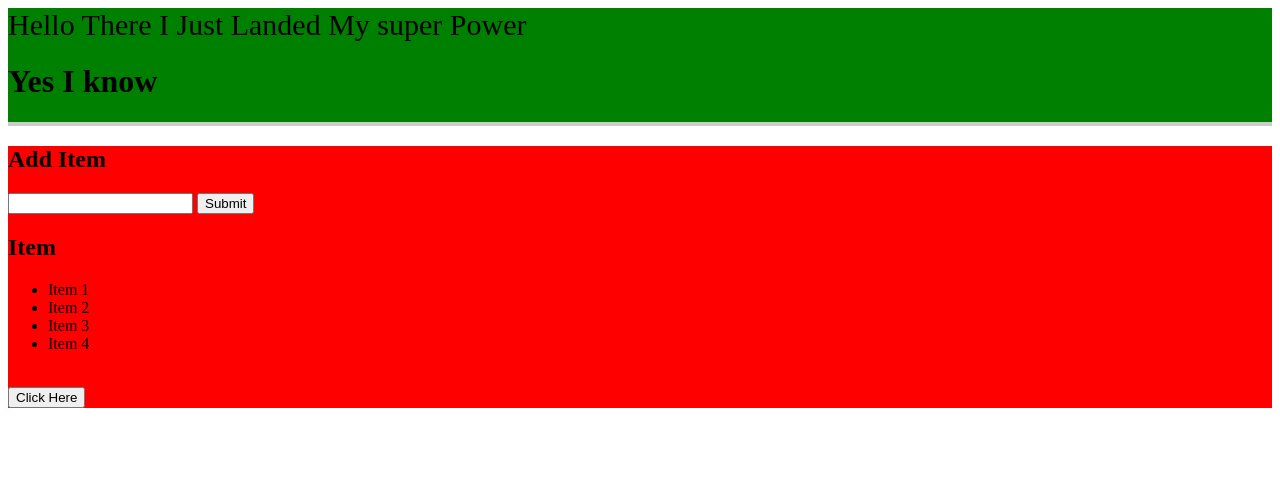
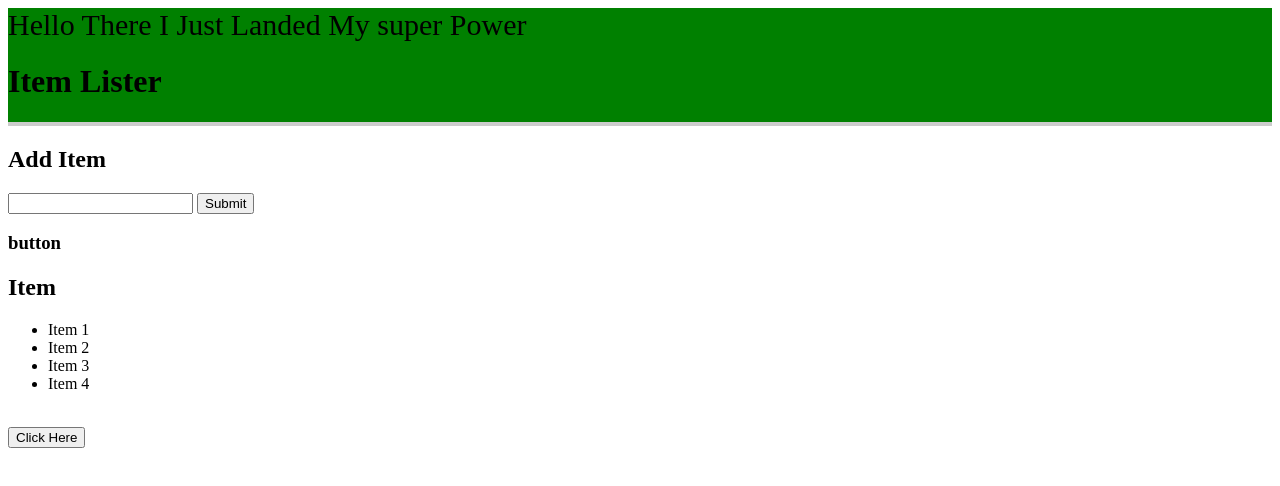
Before and after one commit to AmujoDotun/DOM, a plain HTML site: page index.html in a window 1280 px wide. Both pictures are taken after a click on the button "Click Here". Drawn offline with Linux system fonts and the light colour scheme.

Commit message:
uses the event denoted as e to manipulate the DOM

```diff
--- a/dom.js
+++ b/dom.js
@@ -126,9 +126,14 @@ container.insertBefore(newDiv, h1);
 
 var button = document.getElementById('button').addEventListener('click', buttonClick)
 
-function buttonClick()
+function buttonClick(e)
 {
     // console.log('Hello There');
-   document.getElementById('header-title').textContent ='Yes I know';
-   document.querySelector('#main').style.backgroundColor ='red';
+//    document.getElementById('header-title').textContent ='Yes I know';
+//    document.querySelector('#main').style.backgroundColor ='red';
+    console.log(e.target);
+    console.log(e.target.id);
+    console.log(e.target.className);
+    var output = document.getElementById('output');
+    output.innerHTML ='<h3>'+ e.target.id +'</h3>';
 }
--- a/index.html
+++ b/index.html
@@ -18,6 +18,7 @@
                 <input type="text" class="form-control mr-2">
                 <input type="submit" class="btn btn-dark" value="Submit">
             </form>
+            <div id="output"></div>
             <h2 class="title">Item</h2>
             <ul id="items" class="list-group">
                 <li class="list-group-item">Item 1</li>
```
